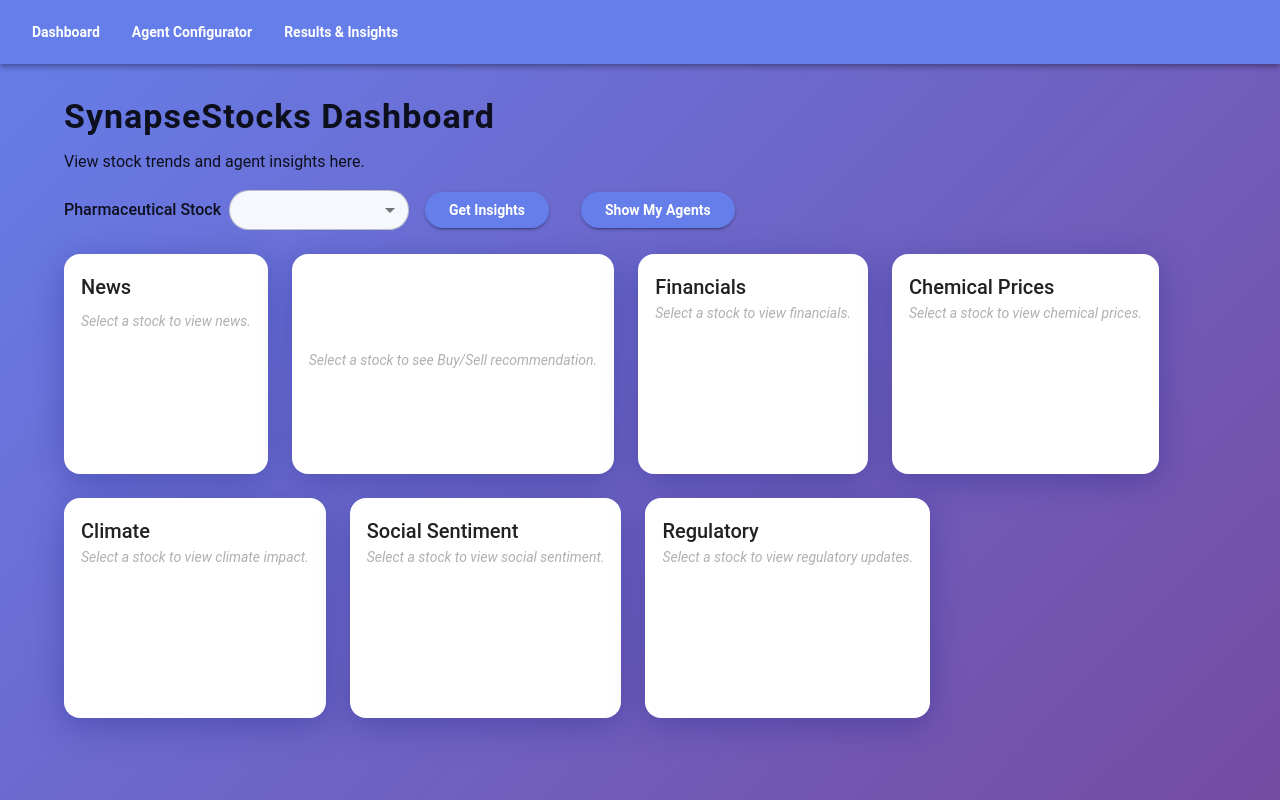
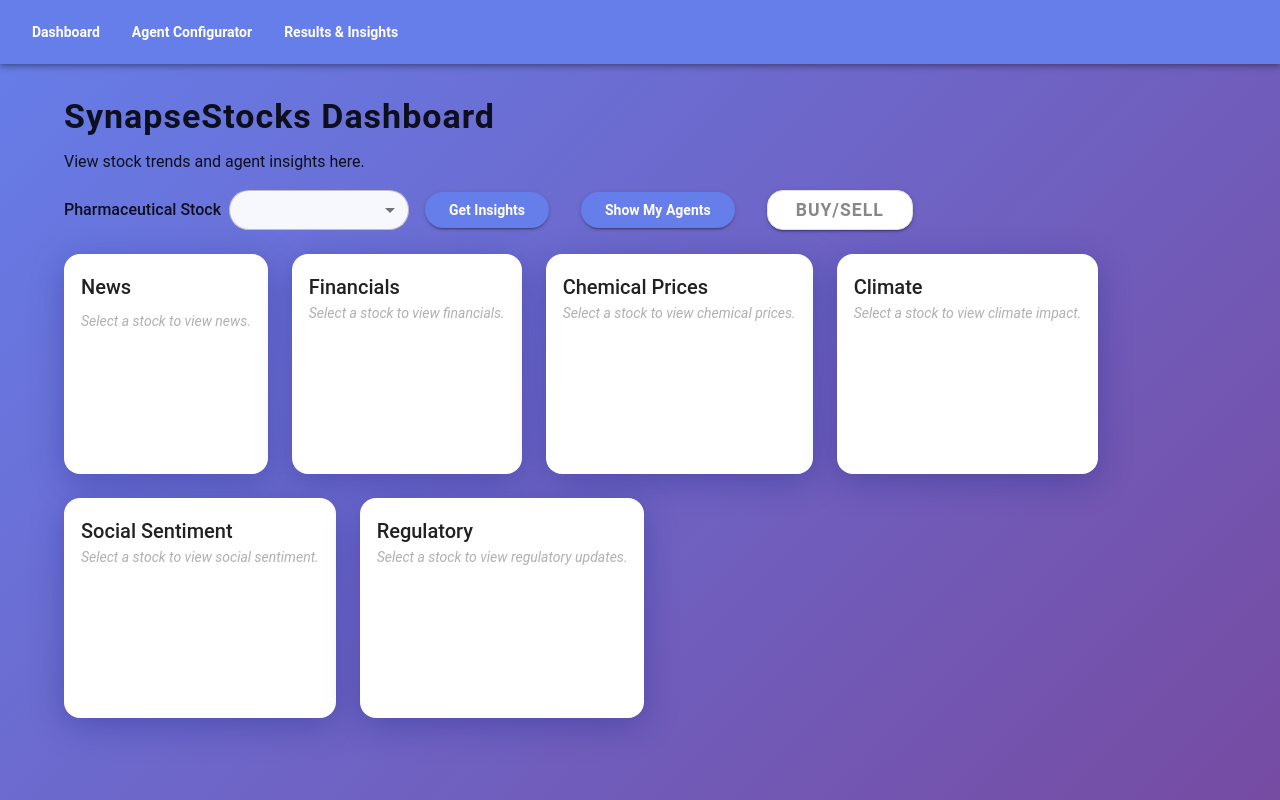
Before and after one commit to rajeshs7/vibe-coding-synapsestocks, a React (Create React App) app in the folder client/: page / in a window 1280 px wide. Built offline with nearby package versions, Linux system fonts and the light colour scheme; sample sign-in values are in the browser's storage.

Commit message:
added lable for buy and sell

```diff
--- a/client/src/components/Dashboard.js
+++ b/client/src/components/Dashboard.js
@@ -10,6 +10,7 @@ import InputLabel from '@mui/material/InputLabel';
 import Select from '@mui/material/Select';
 import MenuItem from '@mui/material/MenuItem';
 import Button from '@mui/material/Button';
+import Chip from '@mui/material/Chip';
 
 import { useEffect, useState } from 'react';
 
@@ -91,6 +92,25 @@ const Dashboard = () => {
         >
           Show My Agents
         </Button>
+        <Chip
+          label={selectedStock ? buyOrSell : 'Buy/Sell'}
+          sx={{
+            ml: 2,
+            fontSize: '1.1rem',
+            fontWeight: 700,
+            px: 2,
+            height: 40,
+            letterSpacing: 1,
+            textTransform: 'uppercase',
+            boxShadow: 2,
+            bgcolor: '#fff',
+            border: '1.5px solid',
+            borderColor: '#e0e0e0',
+            color: !selectedStock ? '#888' : (buyOrSell === 'Buy' ? '#388e3c' : '#d32f2f'),
+          }}
+          variant="filled"
+        />
+
       </Box>
       <Grid container spacing={3} sx={{ mt: 2 }}>
         {/* News Agent Card */}
@@ -117,32 +137,7 @@ const Dashboard = () => {
             </CardContent>
           </Card>
         </Grid>
-        {/* Buy/Sell Card */}
-        <Grid item xs={12} md={5} lg={5}>
-          <Card sx={{ bgcolor: '#fff', minHeight: 220, display: 'flex', flexDirection: 'column', justifyContent: 'center', alignItems: 'center' }}>
-            <CardContent sx={{ display: 'flex', flexDirection: 'column', alignItems: 'center', justifyContent: 'center', flexGrow: 1 }}>
-              {!selectedStock ? (
-                <Typography variant="body2" sx={{ color: '#b0b0b0', fontStyle: 'italic', textAlign: 'center' }}>
-                  Select a stock to see Buy/Sell recommendation.
-                </Typography>
-              ) : (
-                <Typography
-                  variant="h2"
-                  sx={{
-                    fontWeight: 900,
-                    color: buyOrSell === 'Buy' ? '#388e3c' : '#d32f2f',
-                    fontSize: { xs: '2rem', md: '3rem' },
-                    mb: 1,
-                    letterSpacing: 2,
-                    textShadow: '0 2px 8px rgba(0,0,0,0.07)'
-                  }}
-                >
-                  {buyOrSell}
-                </Typography>
-              )}
-            </CardContent>
-          </Card>
-        </Grid>
+
         {/* Financials Agent Card */}
         <Grid item xs={12} md={6} lg={4}>
           <Card sx={{ bgcolor: '#fff', minHeight: 220, display: 'flex', flexDirection: 'column', justifyContent: 'stretch' }}>
```
